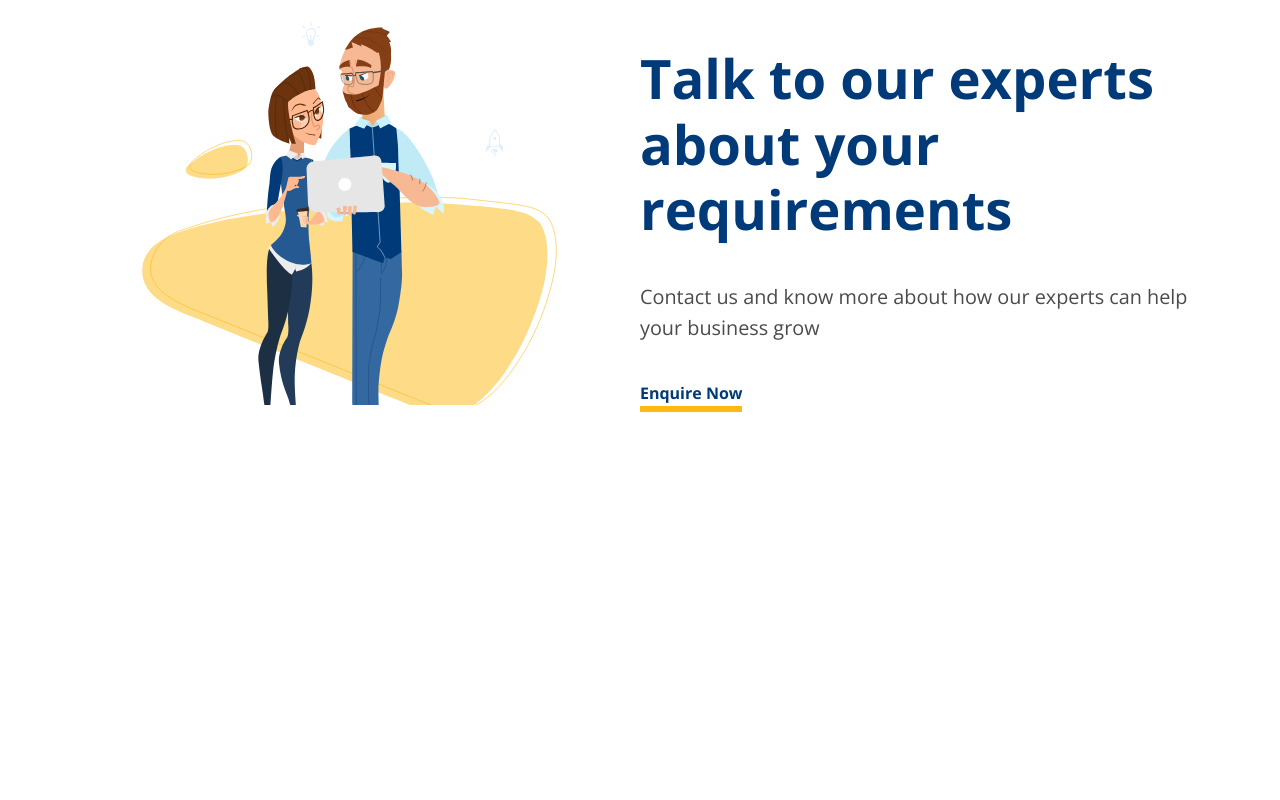
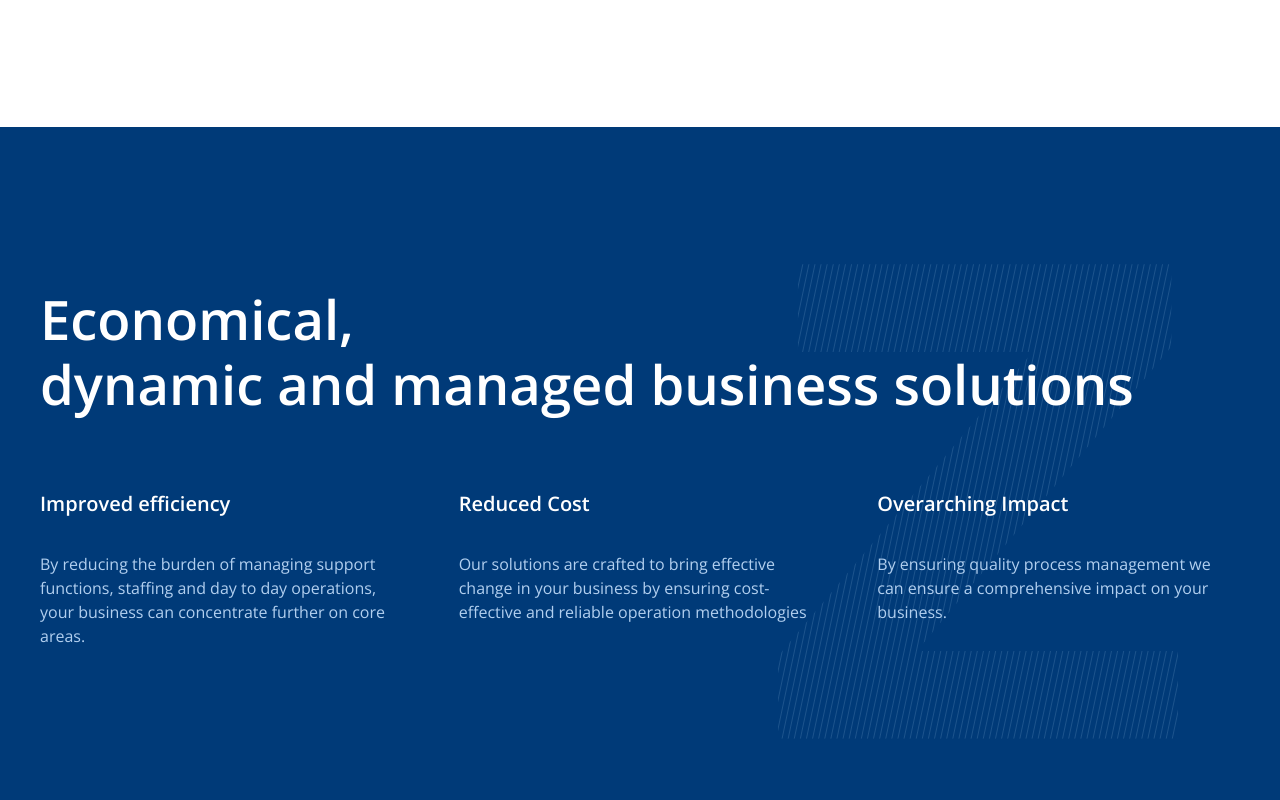
Before and after one commit to Shahzad6077/zaparetech-clone-react, a React (Create React App) app: page / in a window 1280 px wide. Shown: the part 2720-3520 px from the top of the page. Before the commit the page ends 3308 px from the top, so only its background shows below. Built offline with nearby package versions, Linux system fonts and the light colour scheme.

Commit message:
Last section added

```diff
--- a/src/App.js
+++ b/src/App.js
@@ -1,4 +1,4 @@
-import { Layout, OvalItem, TitleBox } from "./Utils";
+import { Layout } from "./Utils";
 import {
   Header,
   BannerSection,
@@ -6,6 +6,7 @@ import {
   ServicesSection,
   EnquirySection,
   AdvantagesSection,
+  HeroSection,
 } from "./Components";
 function App() {
   return (
@@ -15,6 +16,7 @@ function App() {
       <AboutSection />
       <ServicesSection />
       <AdvantagesSection />
+      <HeroSection />
       <EnquirySection />
     </Layout>
   );
--- /dev/null
+++ b/src/Components/HomeSections/Hero/index.js
@@ -0,0 +1,62 @@
+import PropTypes from "prop-types";
+import { Box, Grid, Typography } from "@material-ui/core";
+import React, { useMemo } from "react";
+import useStyles from "./styles";
+import { ReactComponent as ZTagIllustration } from "./../../../Assets/z-tag.svg";
+const HeroSection = ({ title, content }) => {
+  const classess = useStyles();
+
+  const renderInfoList = useMemo(
+    () =>
+      content.map((obj, i) => {
+        return (
+          <Grid item md={4} key={i}>
+            <Typography variant="h6">{obj?.title}</Typography>
+            <Typography variant="body1">{obj?.content}</Typography>
+          </Grid>
+        );
+      }),
+    [content]
+  );
+  return (
+    <Box className={classess.rootSection}>
+      <div style={{ zIndex: 2, position: "relative" }}>
+        <Typography variant="h2">{title.split(",")[0]},</Typography>
+        <Typography variant="h2">{title.split(",")[1]}</Typography>
+        <Grid container spacing={4} className={classess.infWrapper}>
+          {renderInfoList}
+        </Grid>
+      </div>
+      <div className={classess.ztag}>
+        <ZTagIllustration />
+      </div>
+    </Box>
+  );
+};
+
+HeroSection.propTypes = {
+  title: PropTypes.string,
+  content: PropTypes.array,
+};
+HeroSection.defaultProps = {
+  title: "Economical, dynamic and managed business solutions",
+  content: [
+    {
+      title: "Improved efficiency",
+      content:
+        "By reducing the burden of managing support functions, staffing and day to day operations, your business can concentrate further on core areas.",
+    },
+    {
+      title: "Reduced Cost",
+      content:
+        "Our solutions are crafted to bring effective change in your business by ensuring cost-effective and reliable operation methodologies",
+    },
+    {
+      title: "Overarching Impact",
+      content:
+        "By ensuring quality process management we can ensure a comprehensive impact on your business.",
+    },
+  ],
+};
+
+export default HeroSection;
--- /dev/null
+++ b/src/Components/HomeSections/Hero/styles.js
@@ -0,0 +1,72 @@
+import { makeStyles } from "@material-ui/core";
+
+const useStyles = makeStyles((theme) => ({
+  rootSection: {
+    position: "relative",
+    backgroundColor: theme.palette.blue,
+    color: "#fff",
+    margin: "1rem auto",
+    marginTop: "10%",
+    padding: "60px 16px",
+    overflow: "hidden",
+    [theme.breakpoints.up("md")]: {
+      margin: "10% 0px",
+      marginTop: "20%",
+      padding: "160px 16px",
+      paddingLeft: "40px",
+    },
+    "& h2": {
+      zIndex: 10,
+      fontWeight: 600,
+      textAlign: "center",
+      [theme.breakpoints.up("xs")]: {
+        fontSize: "calc(1.6em + 1.2vw)",
+      },
+      [theme.breakpoints.up("md")]: {
+        textAlign: `left`,
+        fontSize: "calc(1.8em + 1.6vw)",
+      },
+      [theme.breakpoints.up("lg")]: {
+        fontSize: "calc(1.8em + 2vw)",
+      },
+    },
+  },
+  infWrapper: {
+    marginTop: "2rem",
+    zIndex: 10,
+    "& h6": {
+      fontWeight: 600,
+      marginBottom: "1rem",
+      textAlign: "center",
+    },
+    "& p": {
+      color: theme.palette.lightBlue,
+      textAlign: "center",
+    },
+    [theme.breakpoints.up("md")]: {
+      marginTop: "3.4rem",
+      "& h6": {
+        marginBottom: "2rem",
+        textAlign: "left",
+      },
+      "& p": {
+        paddingRight: "10%",
+        textAlign: "left",
+      },
+    },
+  },
+  ztag: {
+    position: "absolute",
+    right: "8%",
+    top: "5%",
+    height: "100%",
+    maxWidth: "100%",
+    zIndex: 0,
+    "& svg": {
+      height: "100%",
+      maxWidth: "100%",
+      width: "400px",
+    },
+  },
+}));
+export default useStyles;
--- a/src/Components/index.js
+++ b/src/Components/index.js
@@ -4,3 +4,4 @@ export { default as AboutSection } from "./HomeSections/About/index";
 export { default as ServicesSection } from "./HomeSections/Services/index";
 export { default as EnquirySection } from "./HomeSections/Enquiry";
 export { default as AdvantagesSection } from "./HomeSections/Advantages";
+export { default as HeroSection } from "./HomeSections/Hero";
```
Also changed, not shown: src/Assets/z-tag.svg (added), 1 other file (tests, documents, lock files or other folders).
